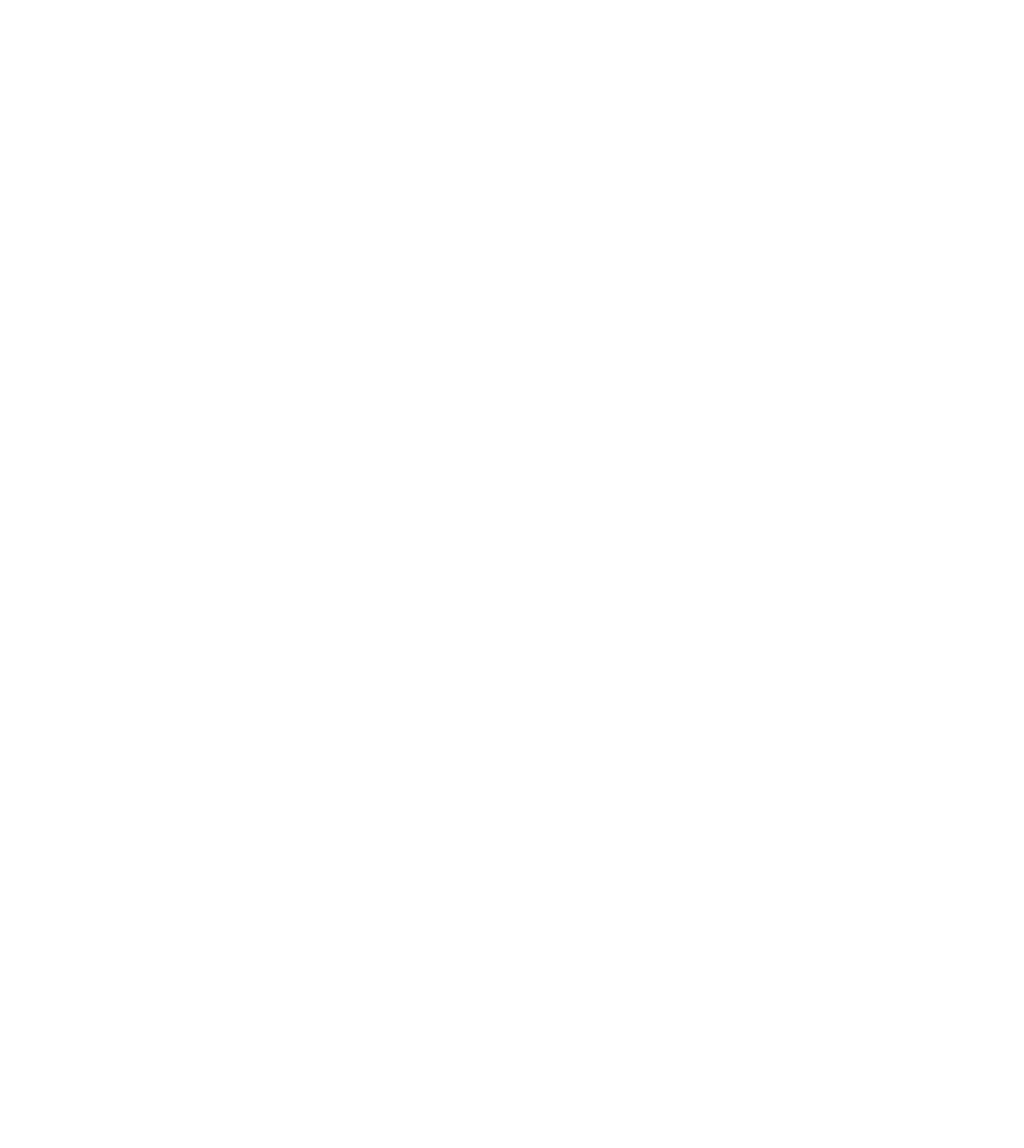
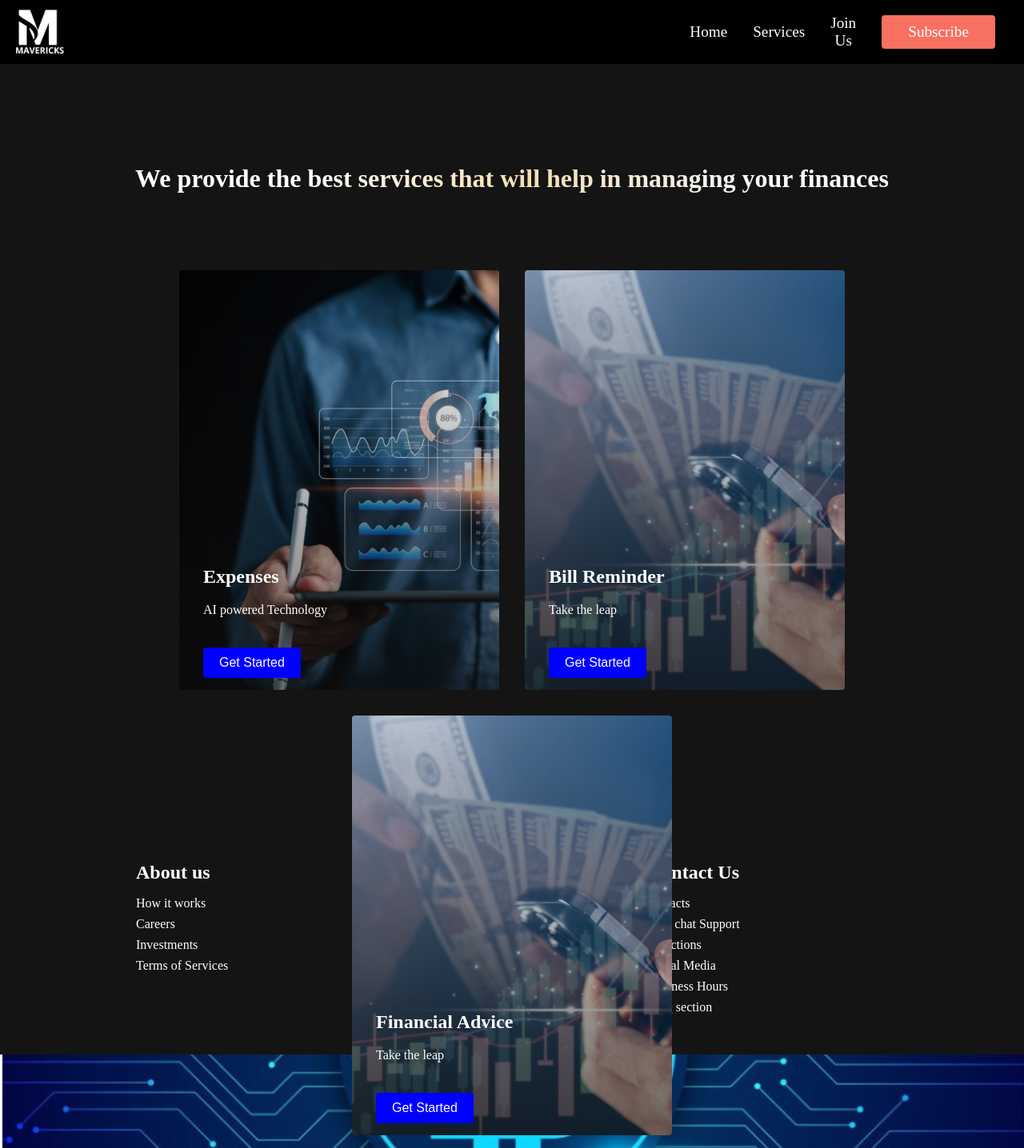
Before and after one commit to taqwaaosman/Group9-Mavericks, a Django app: page /home/ in a window 1280 px wide. Before the commit the page is empty. Shown: the whole page at 80% size. Before the commit the page ends 800 px from the top, so only its background shows below. Run offline with Django 5.2, Linux system fonts and the light colour scheme.

Commit message:
needed to refresh the templates

```diff
--- a/backend/MavericksApp/templates/Home.html
+++ b/backend/MavericksApp/templates/Home.html
@@ -0,0 +1,87 @@
+<!DOCTYPE html>
+{% load static %}
+<html lang="en">
+<head>
+    <meta charset="UTF-8">
+    <title>PERSONAL FINANCIAL TRACKER</title>
+   <link rel="stylesheet" href="{% static 'css/stylesheet.css' %}">
+</head>
+<body>
+<!--Navbar section-->
+ <nav class="navbar">
+     <div class="navbar_container">
+         <a href="/" id="navbar_logo"><img src="{% static 'Images/PTF.png' %}" alt="PTF Logo"></a>
+         <div class="navbar_toggle" id="mobile-menu">
+             <span class="bar"></span>
+             <span class="bar"></span>
+             <span class="bar"></span>
+         </div>
+         <ul class="navbar_menu">
+             <li class="navbar_item">
+                 <a href="Home.html" class="navbar_links">Home</a>
+             </li>
+             <li class="navbar_item">
+                 <a href="/Expense.html" class="navbar_links">Services</a>
+             </li>
+             <li class="navbar_item">
+                 <a href="/" class="navbar_links">Join Us</a>
+             </li>
+              <li class="navbar_btn">
+                 <a href="/" class="button">Subscribe</a>
+             </li>
+         </ul>
+     </div>
+ </nav>
+<!-- Services section-->
+<div class="services">
+    <h1>We provide the best services that will help in managing your finances</h1>
+    <div class="services_container">
+        <div class="services_card">
+            <h2>Expenses</h2>
+            <p>AI powered Technology</p>
+            <button class="main_btn"><a href="{% url 'expense' %}">Get Started</a></button>
+        </div>
+        <div class="services_card">
+            <h2>Bill Reminder</h2>
+            <p>Take the leap</p>
+            <button class="main_btn"><a href="/">Get Started</a></button>
+        </div>
+        <div class="services_card">
+            <h2>Financial Advice</h2>
+            <p>Take the leap</p>
+            <button class="main_btn"><a href="FinancialAdvice.html">Get Started</a></button>
+        </div>
+    </div>
+</div>
+<!-- Footer section-->
+<div class="footer_container">
+    <div class="footer_links">
+        <div class="footer_link__wrapper">
+           <div class="footer_link__items">
+               <h2>About us</h2>
+               <a href="/">How it works</a>
+               <a href="/">Careers</a>
+               <a href="/">Investments</a>
+               <a href="/">Terms of Services</a>
+           </div>
+            <div class="footer_link__items">
+               <h2>News</h2>
+               <a href="/">Financial Tips</a>
+               <a href="/">Interviews</a>
+               <a href="/">Market Updates</a>
+               <a href="/">User Stories</a>
+           </div>
+            <div class="footer_link__items">
+               <h2>Contact Us</h2>
+               <a href="/">contacts</a>
+               <a href="/">Live chat Support</a>
+               <a href="/">Directions</a>
+               <a href="/">Social Media</a>
+                <a href="/">Business Hours</a>
+                <a href="/">FAQ section</a>
+           </div>
+        </div>
+    </div>
+</div>
+</body>
+</html>
--- a/backend/MavericksApp/templates/LoginForm.html
+++ b/backend/MavericksApp/templates/LoginForm.html
@@ -1,10 +1,11 @@
 <!DOCTYPE html>
+{% load static %}
 <html lang="en">
 <head>
     <meta charset="UTF-8">
     <meta name="viewport" content="width=device-width, initial-scale=1.0">
     <title>Login Form</title>
-<!--    <link rel="stylesheet" href="">-->
+    <link rel="stylesheet" href="{% static 'css/style.css' %}">
     <style>
     </style>
 </head>
@@ -21,7 +22,7 @@
         </div>
         <div class="pass">Forgot Password?</div>
         <div class="signup_link">
-         Not a registered user yet? <a href="#">Sign up</a>
+         Not a registered user yet? <a href="{% url 'registration' %}">Sign up</a>
         </div>
     </div>
 </body>
--- a/backend/MavericksApp/templates/index.html
+++ b/backend/MavericksApp/templates/index.html
@@ -80,6 +80,6 @@
         </div>
     </div>
 </div>
-<script src="app.js"></script>
+
 </body>
 </html>
```
